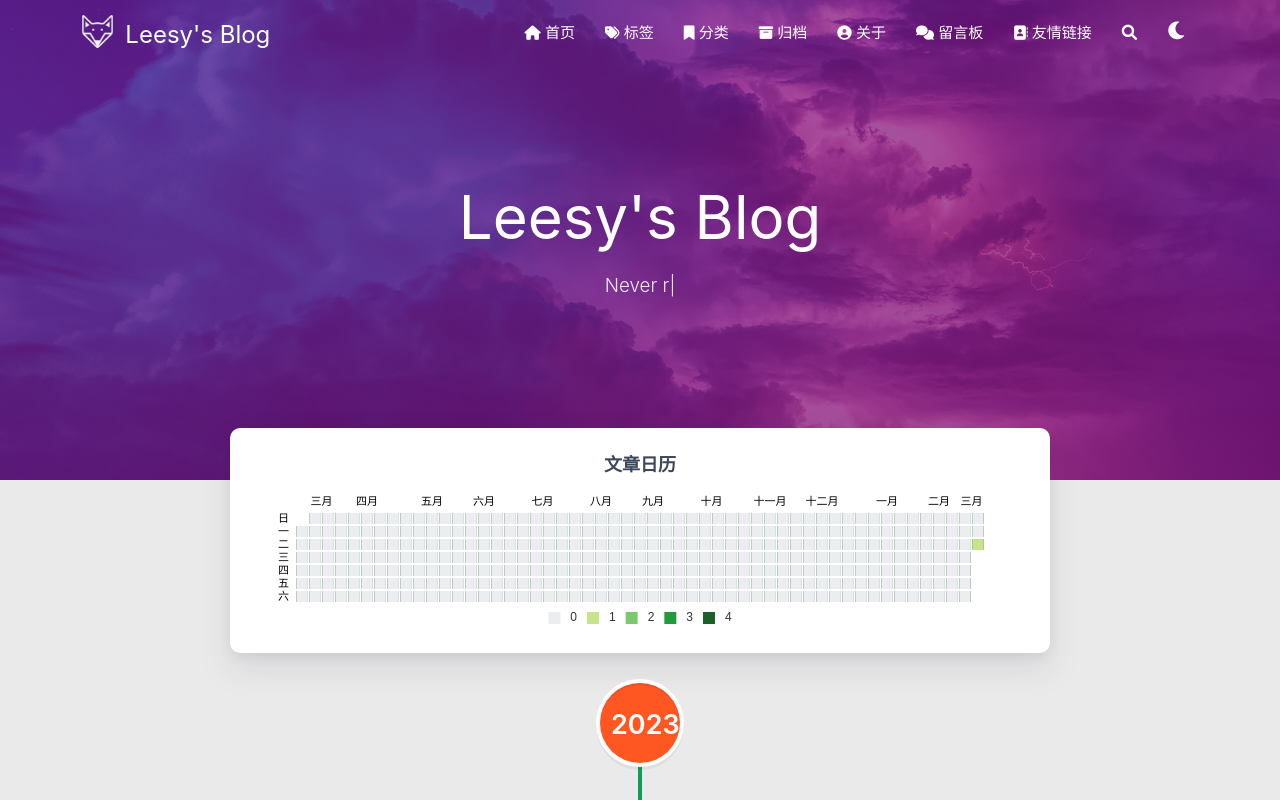
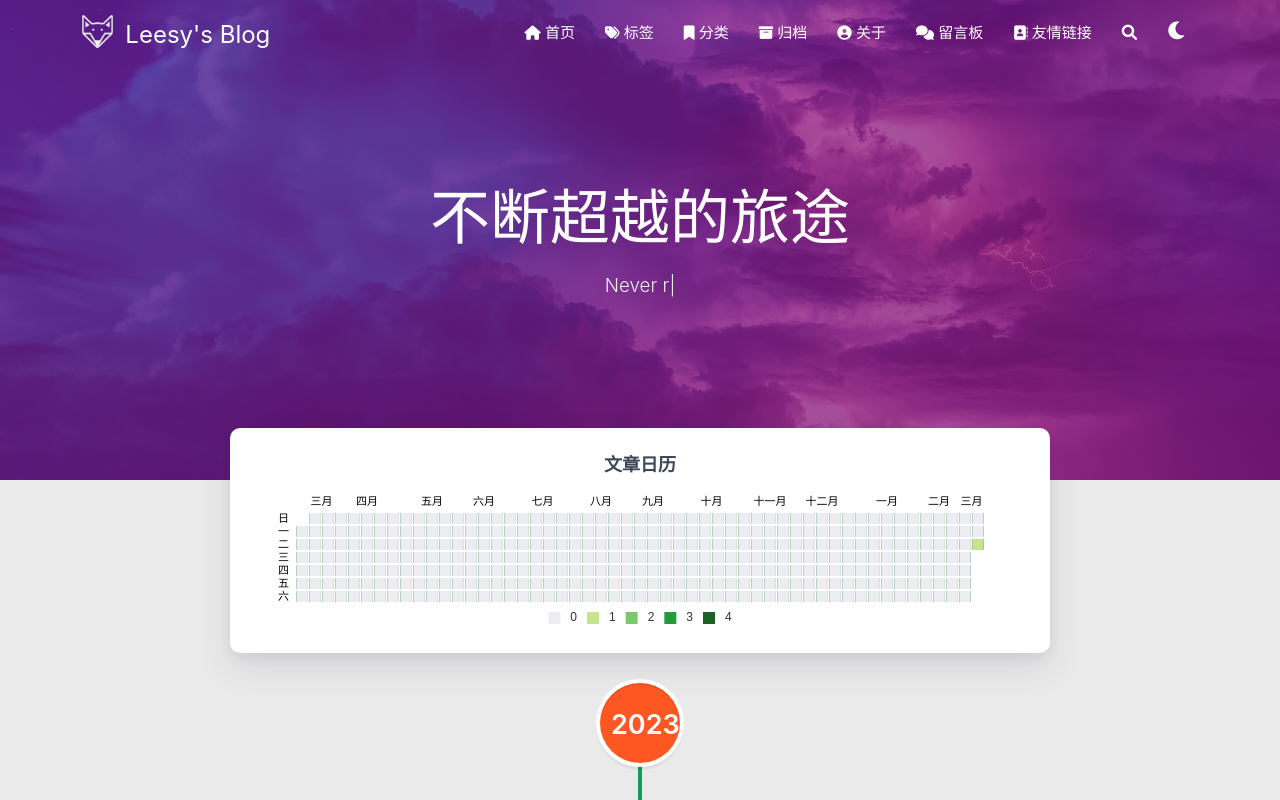
Before and after one commit to zkzkeep/zkzkeep.github.io, a plain HTML site: page archives/2023/03/index.html in a window 1280 px wide. Shown: the top 800 px of the page. Drawn offline with Linux system fonts and the light colour scheme; some packages are replaced by stand-ins of ours; no server answers; a script that the page names is missing.

Commit message:
Site updated: 2023-03-07 19:24:53

```diff
--- a/archives/2023/03/index.html
+++ b/archives/2023/03/index.html
@@ -337,7 +337,7 @@
         <div class="brand">
             <div class="title center-align">
 
-                Leesy&#39;s Blog
+                不断超越的旅途
 
             </div>
 
```
Also changed, not shown: archives/2023/index.html (+1 -1 lines), archives/index.html (+1 -1 lines), index.html (+1 -1 lines).
